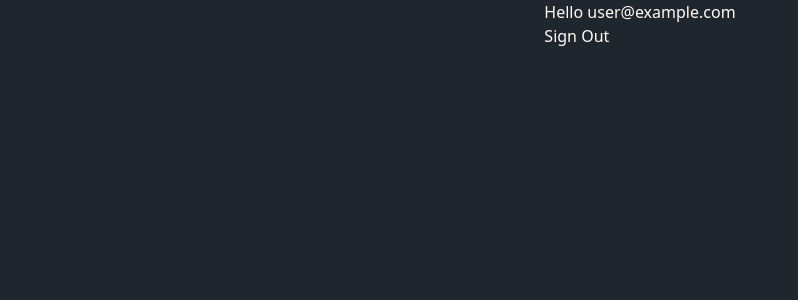
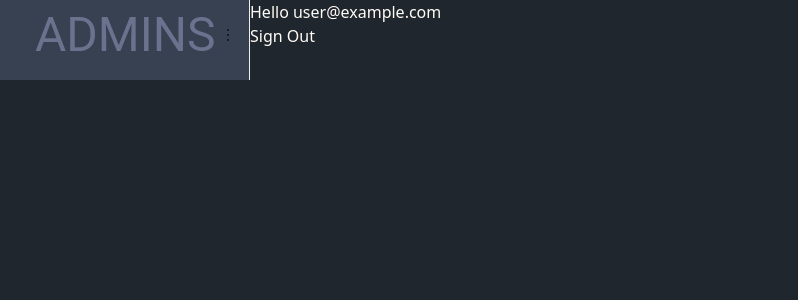
Before and after one commit to wandersonce/bioLink, a Next.js app: page /dashboard in a window 1280 px wide. Shown: the top 300 px of the page, without its empty margins (0-798 px from the left). Built offline with nearby package versions, Linux system fonts and the light colour scheme; no server answers; sample sign-in values are in the browser's storage.

Commit message:
Adding Sidebar

```diff
--- a/package.json
+++ b/package.json
@@ -11,7 +11,7 @@
   "dependencies": {
     "@emotion/react": "^11.10.5",
     "@emotion/styled": "^11.10.5",
-    "@mui/icons-material": "^5.11.0",
+    "@mui/icons-material": "^5.11.9",
     "@mui/material": "^5.11.7",
     "@next/font": "13.1.6",
     "bcrypt": "^5.1.0",
@@ -27,6 +27,7 @@
     "phosphor-react": "^1.4.1",
     "react": "18.2.0",
     "react-dom": "18.2.0",
+    "react-pro-sidebar": "^1.0.0",
     "react-responsive-carousel": "^3.2.23",
     "react-spring": "^9.6.1",
     "realm-web": "^2.0.0",
--- /dev/null
+++ b/src/components/Sidebar.jsx
@@ -0,0 +1,89 @@
+import { useState } from 'react';
+import Link from 'next/link';
+import {
+  Sidebar as ProSidebar,
+  Menu,
+  MenuItem,
+  useProSidebar,
+} from 'react-pro-sidebar';
+// import 'react-pro-sidebar/dist/css/styles.css';
+import { Box, IconButton, Typography } from '@mui/material';
+
+import { MenuOutlined } from '@mui/icons-material';
+
+const Item = ({ title, to, icon, selected, setSelected }) => {
+  return (
+    <MenuItem
+      active={selected === title}
+      onClick={() => setSelected(title)}
+      icon={icon}
+    >
+      <Typography>{title}</Typography>
+      <Link href={to} />
+    </MenuItem>
+  );
+};
+export default function Sidebar() {
+  const [isCollapsed, setIsCollapsed] = useState(false);
+  const [selected, setSelected] = useState('Dashboard');
+  const { collapseSidebar } = useProSidebar();
+
+  function changeCollapseState() {
+    setIsCollapsed(!isCollapsed);
+    collapseSidebar();
+  }
+
+  return (
+    <Box
+      sx={{
+        '& .ps-sidebar-container': {
+          background: `#374151 !important`,
+        },
+        '& .ps-icon-wrapper': {
+          backgroundColor: 'transparent !important',
+        },
+        '& .ps-inner-item': {
+          padding: '5px 35px 5px 20px !important',
+        },
+        '& ps-menu-button:hover': {
+          backgroundColor: 'transparent !important',
+        },
+        '& .ps-inner-item:hover': {
+          color: '#868dfb !important',
+        },
+        '& .ps-menu-item.active': {
+          color: '#6870fa !important',
+        },
+      }}
+    >
+      <ProSidebar collapseSidebar={isCollapsed}>
+        <Menu iconShape="square">
+          <MenuItem
+            onClick={() => changeCollapseState()}
+            icon={isCollapsed ? <MenuOutlined /> : undefined}
+            style={{
+              margin: '10px 0 20px 0',
+              color: '#FFFBF5',
+            }}
+          >
+            {!isCollapsed && (
+              <Box
+                display="flex"
+                justifyContent="space-between"
+                alignItems="center"
+                ml="15px"
+              >
+                <Typography variant="h3" color="#6B728E">
+                  ADMINS
+                </Typography>
+                <IconButton onClick={() => setIsCollapsed(!isCollapsed)}>
+                  <MenuOutlined />
+                </IconButton>
+              </Box>
+            )}
+          </MenuItem>
+        </Menu>
+      </ProSidebar>
+    </Box>
+  );
+}
--- a/src/pages/_app.js
+++ b/src/pages/_app.js
@@ -1,4 +1,5 @@
 import { SessionProvider } from 'next-auth/react';
+import { ProSidebarProvider } from 'react-pro-sidebar';
 import '@/styles/globals.css';
 
 export default function App({
@@ -7,7 +8,9 @@ export default function App({
 }) {
   return (
     <SessionProvider session={session}>
-      <Component {...pageProps} />
+      <ProSidebarProvider>
+        <Component {...pageProps} />
+      </ProSidebarProvider>
     </SessionProvider>
   );
 }
--- a/src/pages/dashboard.js
+++ b/src/pages/dashboard.js
@@ -1,8 +1,9 @@
 import { useEffect, useState } from 'react';
 import { useRouter } from 'next/router';
-import { useSession, signOut, signIn } from 'next-auth/react';
+import { useSession, signOut, signIn, getSession } from 'next-auth/react';
 import Link from 'next/link';
-import { getSession } from 'next-auth/react';
+import Sidebar from '@/components/Sidebar';
+import { Box } from '@mui/material';
 
 export default function Dashboard() {
   const { data: session } = useSession();
@@ -22,11 +23,13 @@ export default function Dashboard() {
   }, [router]);
 
   return isLogged ? (
-    <>
-      <h1>Hello {session?.user?.email || 'Unknown'}</h1>
-
-      <button onClick={() => signOut()}>Sign Out</button>
-    </>
+    <Box display="flex" position="relative" width="100vw">
+      <Sidebar />
+      <Box flex="1">
+        <h1>Hello {session?.user?.email || 'Unknown'}</h1>
+        <button onClick={() => signOut()}>Sign Out</button>
+      </Box>
+    </Box>
   ) : (
     <>
       <h1>Hello, You are not logged!</h1>
```
Also changed, not shown: 1 other file (tests, documents, lock files or other folders).
